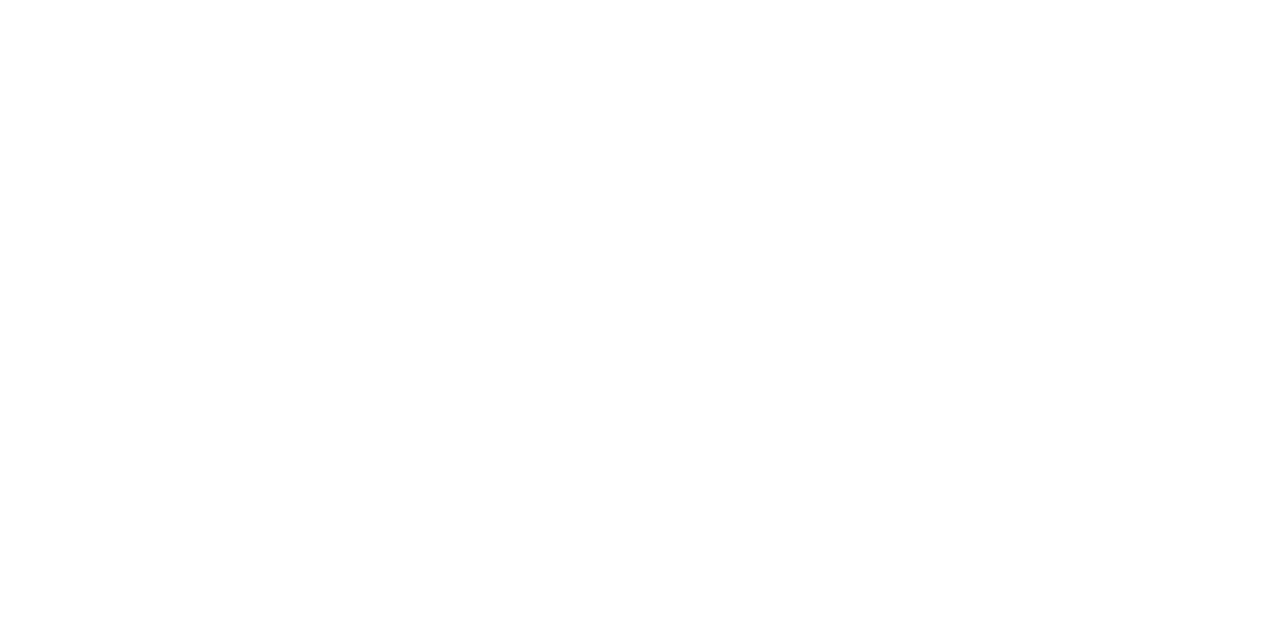
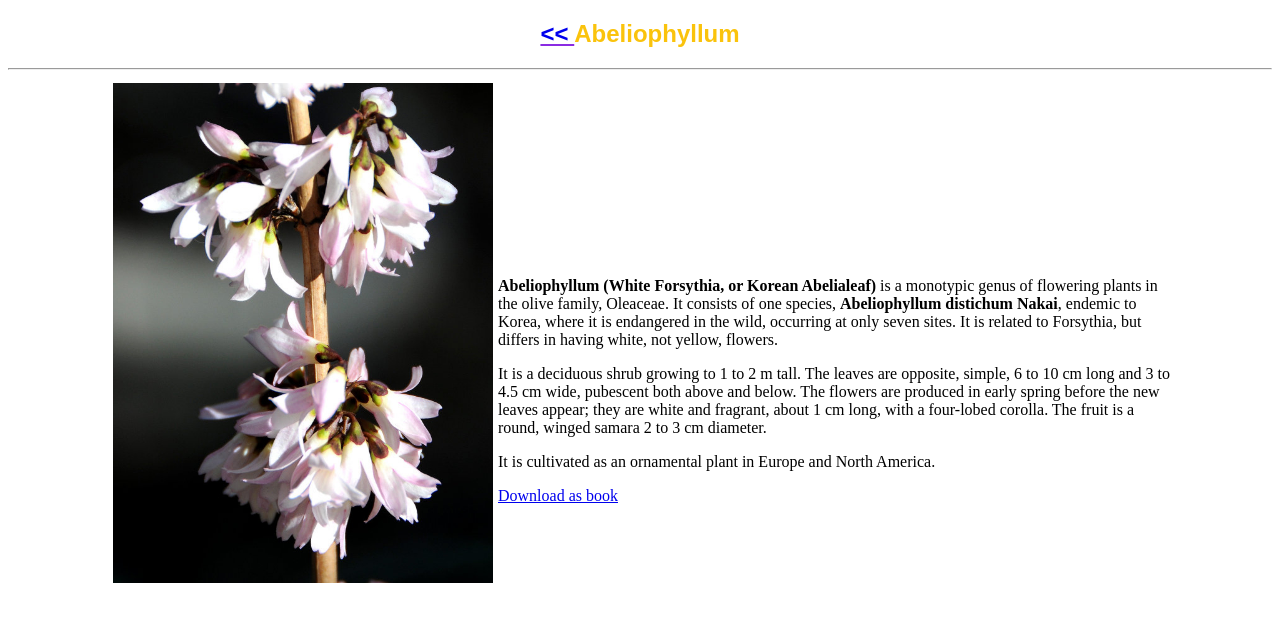
Before and after one commit to step-batch-7/flower-catalog-palpriyanshu, a plain HTML site: page public/html/abeliophyllum.html in a window 1280 px wide. Drawn offline with Linux system fonts and the light colour scheme.

Commit message:
created second page

```diff
--- a/public/css/style.css
+++ b/public/css/style.css
@@ -37,3 +37,25 @@ hr.bottom {
 .homePageDescription {
   margin: auto 0;
 }
+
+.pageHeading {
+  font-family: sans-serif;
+  color: rgb(250, 195, 12);
+  text-align: center;
+  justify-content: center;
+}
+
+.back {
+  text-decoration-color: blueviolet;
+}
+
+#abeliophyllum {
+  width: 500px;
+  height: 500px;
+  margin: 5px;
+}
+
+.text {
+  padding-top: 100px;
+  margin: auto 0;
+}
--- a/public/html/abeliophyllum.html
+++ b/public/html/abeliophyllum.html
@@ -0,0 +1,45 @@
+<!DOCTYPE html>
+<html lang="en">
+  <head>
+    <meta charset="UTF-8" />
+    <title>Abeliophyllum</title>
+    <link rel="stylesheet" href="../css/style.css" />
+  </head>
+  <body>
+    <h2 class="pageHeading">
+      <a class="back" href="index.html"> << </a>
+      Abeliophyllum
+    </h2>
+    <hr />
+    <div class="page">
+      <img
+        id="abeliophyllum"
+        src="../image/pbase-Abeliophyllum.jpg"
+        alt="Abeliophyllum"
+      />
+      <div class="text">
+        <p >
+          <strong>Abeliophyllum (White Forsythia, or Korean Abelialeaf) </strong>is a monotypic
+          genus of flowering plants in the olive family, Oleaceae. It consists
+          of one species, <strong>Abeliophyllum distichum Nakai</strong>, endemic to Korea, where
+          it is endangered in the wild, occurring at only seven sites. It is
+          related to Forsythia, but differs in having white, not yellow,
+          flowers.
+        </p>
+        <p>
+          It is a deciduous shrub growing to 1 to 2 m tall. The leaves are
+          opposite, simple, 6 to 10 cm long and 3 to 4.5 cm wide, pubescent both
+          above and below. The flowers are produced in early spring before the
+          new leaves appear; they are white and fragrant, about 1 cm long, with
+          a four-lobed corolla. The fruit is a round, winged samara 2 to 3 cm
+          diameter.
+          <p>
+          It is cultivated as an ornamental plant in Europe and North
+          America.
+          </p>
+        </p>
+        <a href="../pdf/Abeliophyllum.pdf">Download as book</a>
+      </div>
+    </div>
+  </body>
+</html>
--- a/todo.txt
+++ b/todo.txt
@@ -12,7 +12,7 @@ Flower Catalog Website
       * guest book link
   --pending---  A watering Jar image, which when clicked will hide for a second
 
-2.a second page: page for Abeliophyllum.
+--done-- 2.a second page: page for Abeliophyllum.
           • Image on left
           • Centered title at top
           • A link to go back to home page
```
Lines whose indentation alone changed are shown as unchanged.
